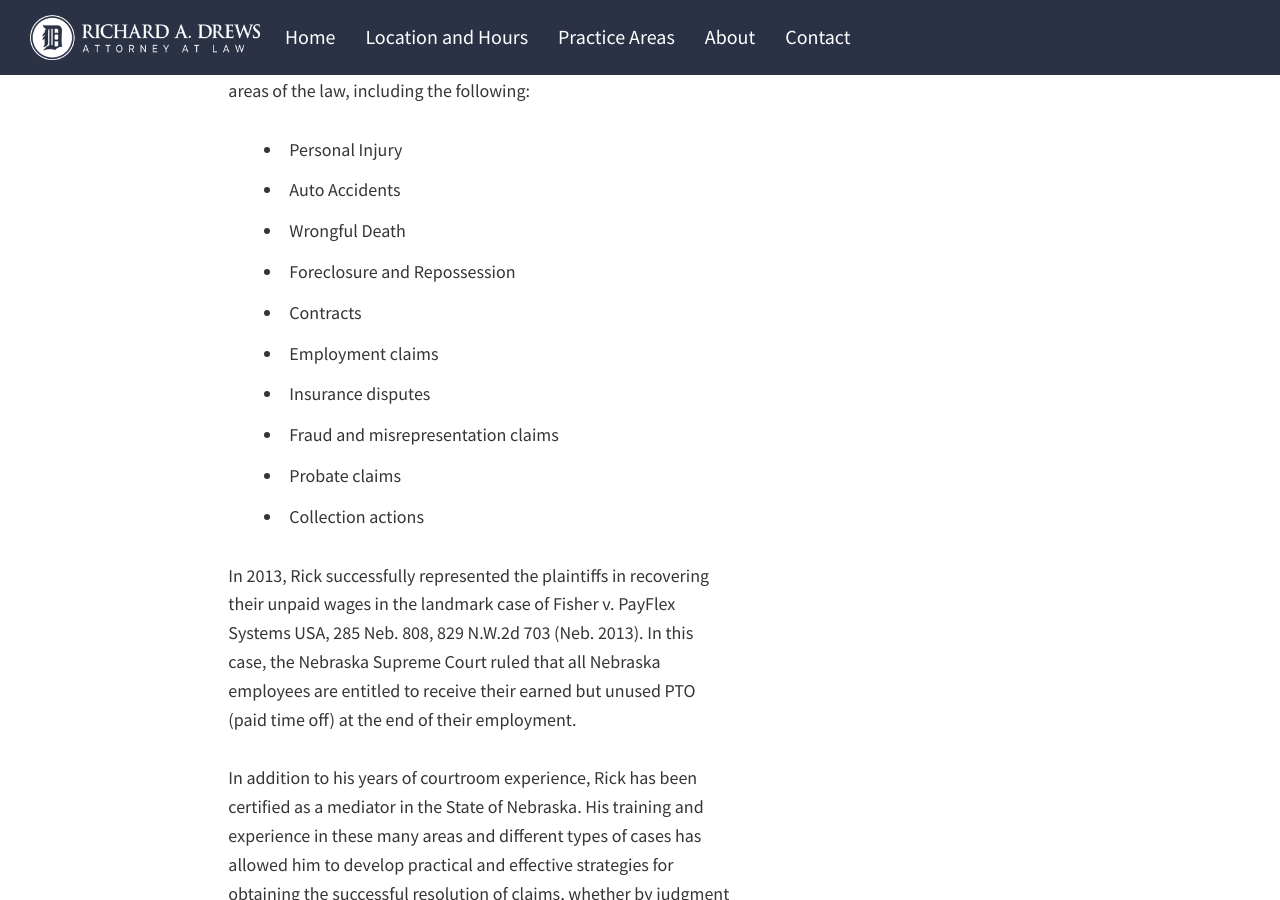
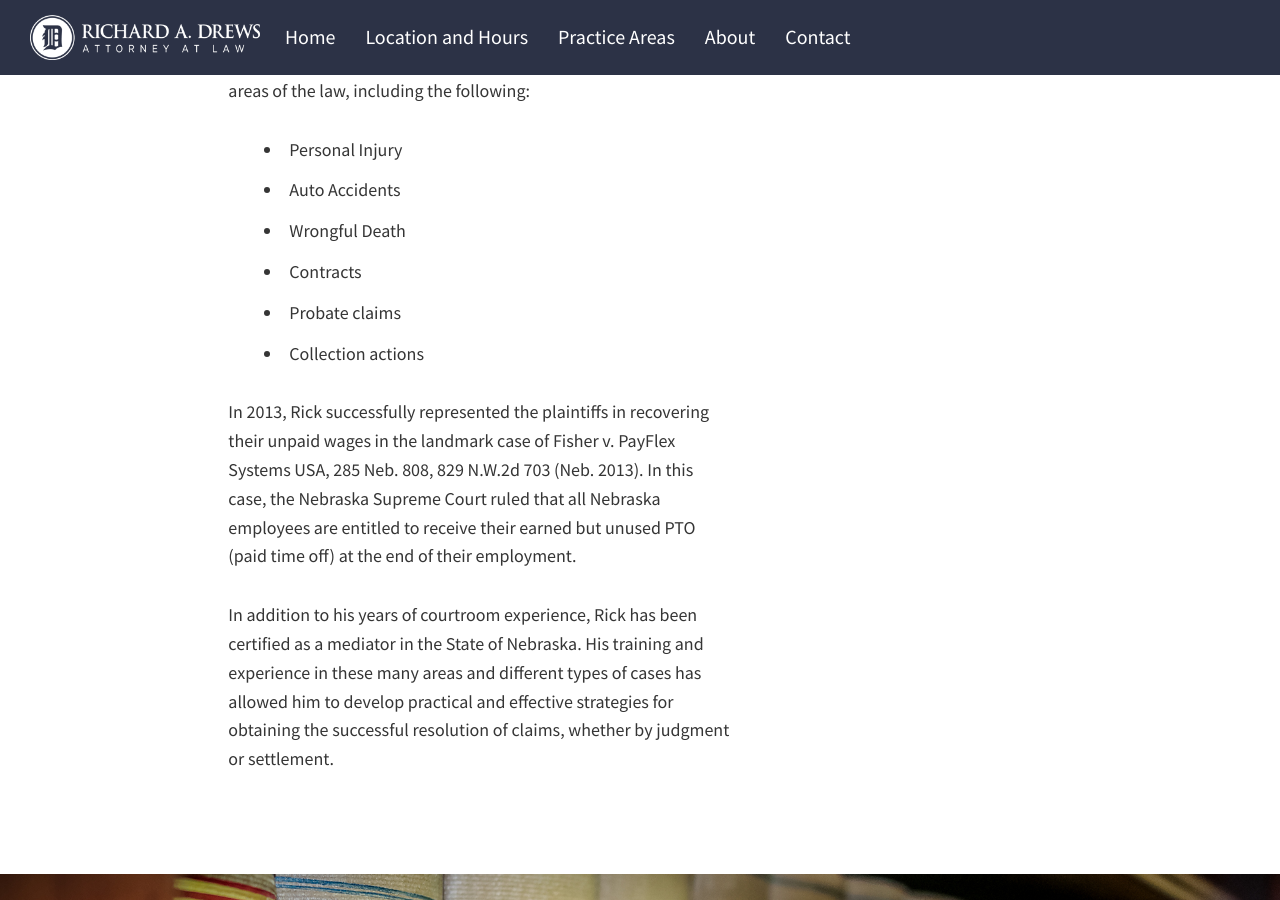
Before and after one commit to rickdrews/rickdrews, a Jekyll site: the page built from practice-areas.md, in a window 1280 px wide and 900 px high, scrolled down 1489 px. Built offline with Jekyll 4.4.1, drawn with Linux system fonts in a browser that asks for light colours; nearby versions of some CDN libraries.

Commit message:
Update practice-areas.md

```diff
--- a/practice-areas.md
+++ b/practice-areas.md
@@ -29,11 +29,7 @@ footer: practice
 	  <li>Personal Injury</li>
 	  <li>Auto Accidents</li>
 	  <li>Wrongful Death</li>
-	  <li>Foreclosure and Repossession</li>
 	  <li>Contracts</li>
-	  <li>Employment claims</li>
-	  <li>Insurance disputes</li>
-	  <li>Fraud and misrepresentation claims</li>
 	  <li>Probate claims</li>
 	  <li>Collection actions</li>
 	</ul></p>
```
